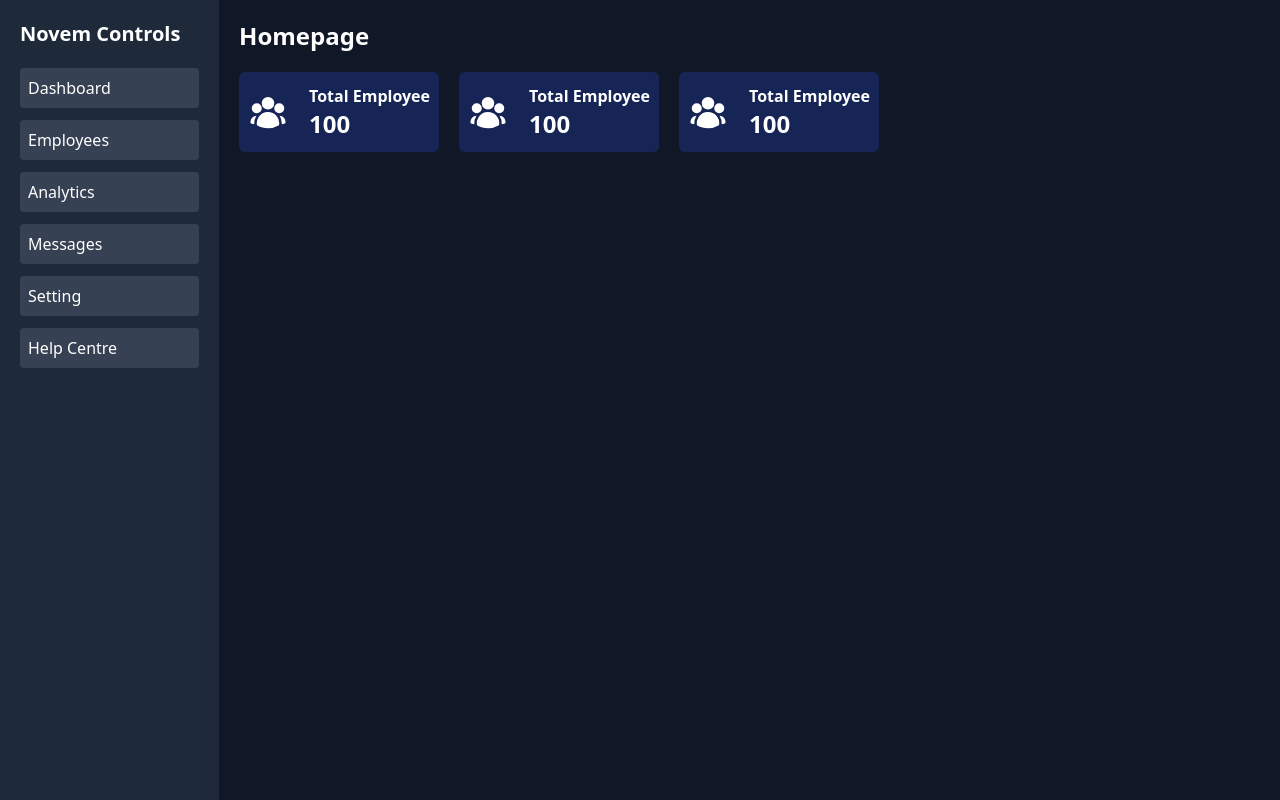
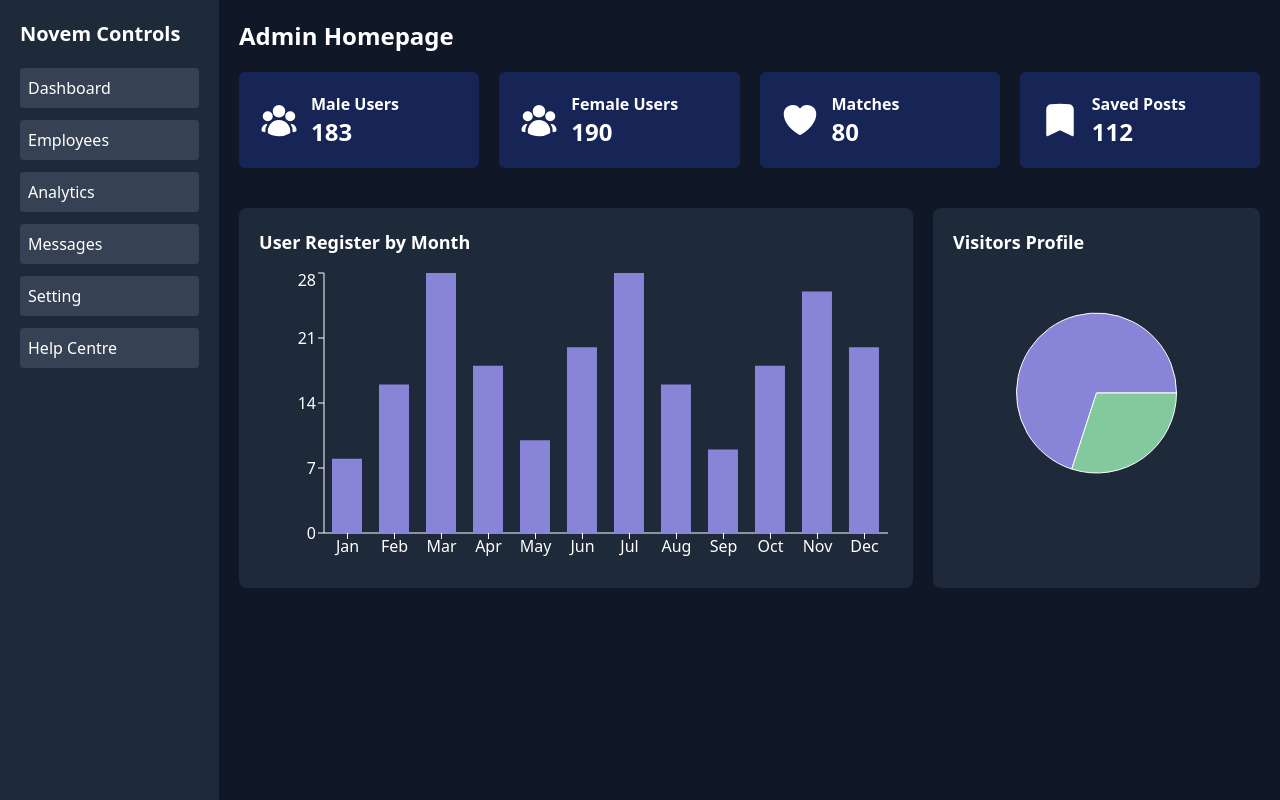
Before and after one commit to avinashh10x/employeeSystem, a React (Vite) app in the folder frontend/: page / in a window 1280 px wide. Built offline with nearby package versions, Linux system fonts and the light colour scheme.

Commit message:
Add employee creation functionality, integrate Recharts for data visualization, and update environment variables

```diff
--- a/frontend/package.json
+++ b/frontend/package.json
@@ -16,6 +16,7 @@
     "react": "^19.0.0",
     "react-dom": "^19.0.0",
     "react-router-dom": "^7.2.0",
+    "recharts": "^2.15.1",
     "tailwindcss": "^4.0.9"
   },
   "devDependencies": {
--- a/frontend/src/component/EmployeeList.jsx
+++ b/frontend/src/component/EmployeeList.jsx
@@ -1,5 +1,6 @@
 import React, { useEffect, useState } from "react";
 import { getAllEmployees } from "../services/EmployeeServices";
+import CreateEmployee from "./CreateEmployee";
 
 
 function EmployeeList() {
@@ -17,6 +18,9 @@ function EmployeeList() {
     return (
         <div className="p-5 bg-gray-900 text-white h-screen">
             <h2 className="text-2xl font-semibold mb-5">Employees</h2>
+            <div>
+                <CreateEmployee />
+            </div>
             {loading ? (
                 <p>Loading...</p>
             ) : (
--- a/frontend/src/pages/HomePage.jsx
+++ b/frontend/src/pages/HomePage.jsx
@@ -1,43 +1,78 @@
-import React from 'react'
-import { UserGroupIcon } from '@heroicons/react/24/solid'
+import React from "react";
+import { UserGroupIcon, BookmarkIcon, HeartIcon } from "@heroicons/react/24/solid";
+import { BarChart, Bar, XAxis, YAxis, Tooltip, ResponsiveContainer, PieChart, Pie, Cell } from "recharts";
 
+const userData = [
+  { month: "Jan", users: 8 },
+  { month: "Feb", users: 16 },
+  { month: "Mar", users: 28 },
+  { month: "Apr", users: 18 },
+  { month: "May", users: 10 },
+  { month: "Jun", users: 20 },
+  { month: "Jul", users: 28 },
+  { month: "Aug", users: 16 },
+  { month: "Sep", users: 9 },
+  { month: "Oct", users: 18 },
+  { month: "Nov", users: 26 },
+  { month: "Dec", users: 20 },
+];
 
-function HomePage() {
+const visitorData = [
+  { name: "Male", value: 70 },
+  { name: "Female", value: 30 },
+];
+
+const COLORS = ["#8884d8", "#82ca9d"];
+
+function Homepage() {
   return (
     <div className="p-5 bg-gray-900 text-white h-screen">
-      <h2 className="text-2xl font-semibold mb-5">Homepage</h2>
+      <h2 className="text-2xl font-semibold mb-5">Admin Homepage</h2>
 
-      <div className='flex space-x-5'>
-
-        <div className="flex items-center space-x-3 bg-blue-950 w-50 min-h-20 justify-evenly items-cente rounded-md">
-          <UserGroupIcon className="h-10 w-10" />
-          <div>
-            <h3 className=" font-semibold">Total Employee</h3>
-            <p className="text-2xl font-bold">100</p>
-          </div>
-        </div>
-
-        <div className="flex items-center space-x-3 bg-blue-950 w-50 min-h-20 justify-evenly items-cente rounded-md">
-          <UserGroupIcon className="h-10 w-10" />
-          <div>
-            <h3 className=" font-semibold">Total Employee</h3>
-            <p className="text-2xl font-bold">100</p>
-          </div>
-        </div>
-
-        <div className="flex items-center space-x-3 bg-blue-950 w-50 min-h-20 justify-evenly items-cente rounded-md">
-          <UserGroupIcon className="h-10 w-10" />
-          <div>
-            <h3 className=" font-semibold">Total Employee</h3>
-            <p className="text-2xl font-bold">100</p>
-          </div>
-        </div>
-
+      <div className="grid grid-cols-4 gap-5 mb-10">
+        <Card title="Male Users" count={183} Icon={UserGroupIcon} />
+        <Card title="Female Users" count={190} Icon={UserGroupIcon} />
+        <Card title="Matches" count={80} Icon={HeartIcon} />
+        <Card title="Saved Posts" count={112} Icon={BookmarkIcon} />
       </div>
 
-
+      <div className="grid grid-cols-3 gap-5">
+        <div className="bg-gray-800 p-5 rounded-lg col-span-2">
+          <h3 className="text-lg font-semibold mb-3">User Register by Month</h3>
+          <ResponsiveContainer width="100%" height={300}>
+            <BarChart data={userData}>
+              <XAxis dataKey="month" stroke="#ffffff" />
+              <YAxis stroke="#ffffff" />
+              <Tooltip cursor={{ fill: "#444" }} />
+              <Bar dataKey="users" fill="#8884d8" barSize={30} />
+            </BarChart>
+          </ResponsiveContainer>
+        </div>
+        <div className="bg-gray-800 p-5 rounded-lg">
+          <h3 className="text-lg font-semibold mb-3">Visitors Profile</h3>
+          <ResponsiveContainer width="100%" height={250}>
+            <PieChart>
+              <Pie data={visitorData} cx="50%" cy="50%" outerRadius={80} fill="#8884d8" dataKey="value">
+                {visitorData.map((entry, index) => (
+                  <Cell key={`cell-${index}`} fill={COLORS[index % COLORS.length]} />
+                ))}
+              </Pie>
+            </PieChart>
+          </ResponsiveContainer>
+        </div>
+      </div>
     </div>
-  )
+  );
 }
 
-export default HomePage
+const Card = ({ title, count, Icon }) => (
+  <div className="flex items-center space-x-3 bg-blue-950 p-5 rounded-md w-full min-h-20">
+    <Icon className="h-10 w-10 text-white" />
+    <div>
+      <h3 className="font-semibold text-white">{title}</h3>
+      <p className="text-2xl font-bold text-white">{count}</p>
+    </div>
+  </div>
+);
+
+export default Homepage;
--- a/frontend/src/services/EmployeeServices.jsx
+++ b/frontend/src/services/EmployeeServices.jsx
@@ -2,7 +2,7 @@ import axios from "axios";
 
 // const API_URL = 'http://localhost:8000'
 // const API_URL = 'https://employeesystem-4wri.onrender.com/api/'
-const API_URL = 'https://employeesystem-4wri.onrender.com/api/'
+const API_URL = 'https://employeesystem-4wri.onrender.com/api'
 
 const getAllEmployees = async () => {
     try {
@@ -19,6 +19,23 @@ const getAllEmployees = async () => {
     }
 }
 
+
+const createEmployee = async (employee) => {
+    try {
+        const response = await axios.post(`${API_URL}/register`, employee);
+        if (!response) {
+            console.error("No data received from the server.");
+            return null;
+        }
+        console.log("Employee created:", response.data);
+        return response.data;
+    } catch (error) {
+        console.error("Error creating employee:", error.message);
+        return null;
+    }
+}
+
 export {
-    getAllEmployees
+    getAllEmployees,
+    createEmployee,
 }
```
Also changed, not shown: frontend/src/component/CreateEmployee.jsx (+92 -98 lines), 2 other files (tests, documents, lock files or other folders).
